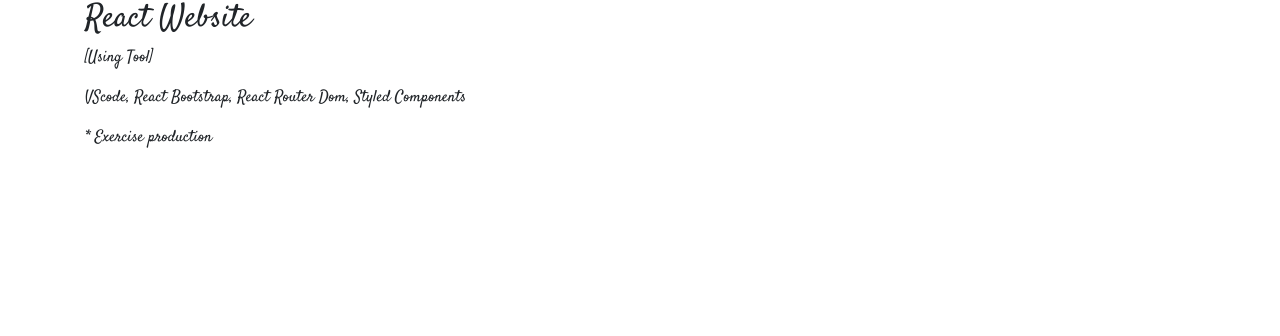
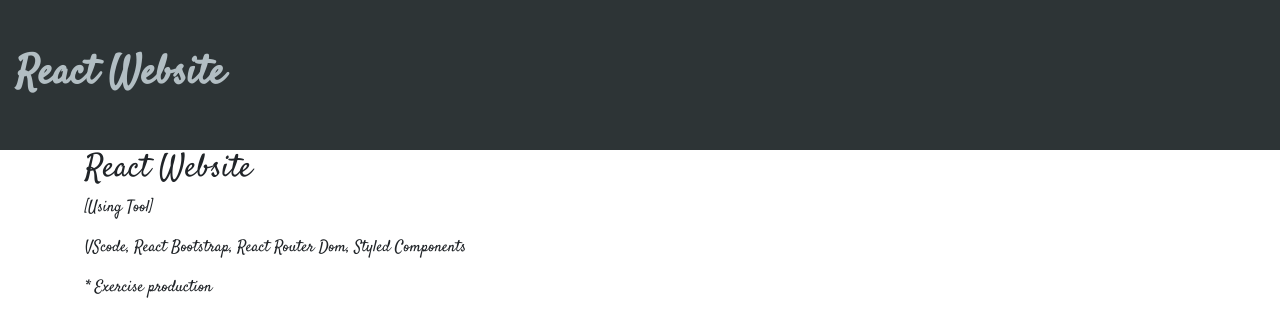
Before and after one commit to PortableSAM/react-website, a React (Create React App) app: page / in a window 1280 px wide. Shown: the top 336 px of the page. Built offline with nearby package versions, Linux system fonts and the light colour scheme; the HTML template or start-up script is replaced by a standard one; a web font is replaced by a local one.

Commit message:
Revising Nav

```diff
--- a/src/App.js
+++ b/src/App.js
@@ -5,12 +5,14 @@
 import Contact from './Contact';
 import NoMatch from './NoMatch';
 import { Layout } from './components/Layout';
+import { NavigationBar } from './components/NavigationBar';
 import './App.css';
 
 class App extends Component {
 	render() {
 		return (
 			<React.Fragment>
+				<NavigationBar />
 				<Layout>
 					<Router>
 						<Switch>
--- a/src/components/NavigationBar.js
+++ b/src/components/NavigationBar.js
@@ -0,0 +1,26 @@
+import React from 'react';
+import { Nav, Navbar, NavDropdown } from 'react-bootstrap';
+import styled from 'styled-components';
+
+const Styles = styled.div`
+	background-color: #2d3436;
+	height: 150px;
+	display: flex;
+	align-items: center;
+
+	.brand {
+		color: #b2bec3;
+		font-size: 2.5rem;
+		font-weight: bold;
+	}
+`;
+
+export const NavigationBar = () => (
+	<Styles>
+		<Navbar expand="lg">
+			<Navbar.Brand href="/" className="brand">
+				React Website
+			</Navbar.Brand>
+		</Navbar>
+	</Styles>
+);
```
